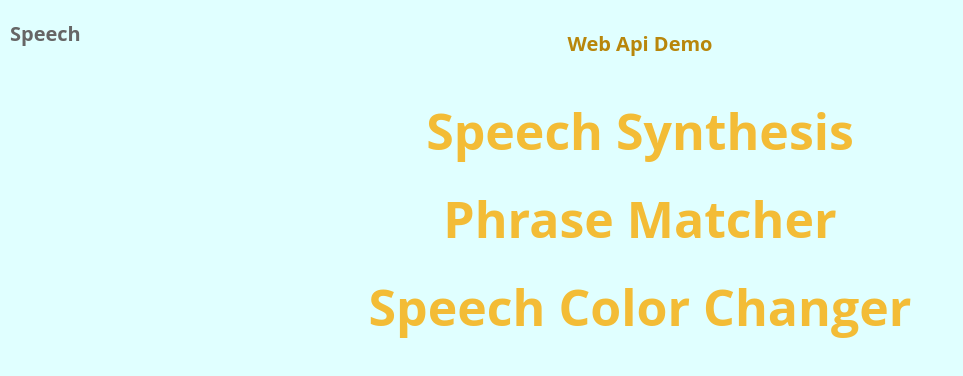
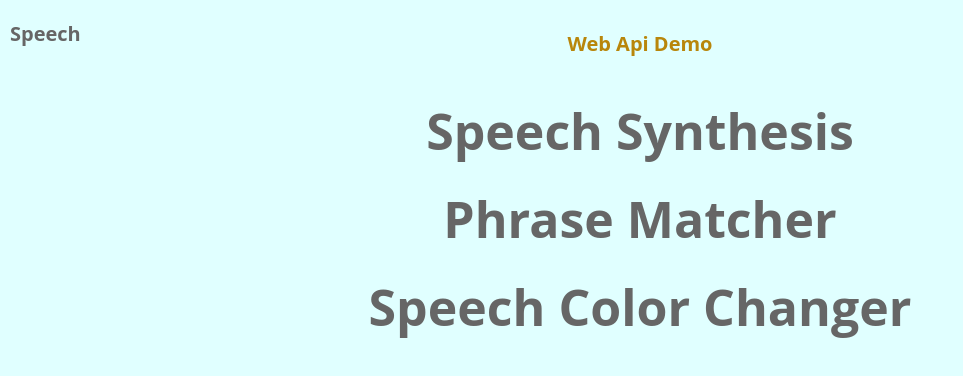
Before and after one commit to AV29/Web-APIs, a React app: page /speech in a window 1280 px wide. Shown: the top 376 px of the page, without its empty margins (0-963 px from the left). Built offline with nearby package versions, Linux system fonts and the light colour scheme.

Commit message:
added awesome styles

```diff
--- a/src/components/ContentList.jsx
+++ b/src/components/ContentList.jsx
@@ -1,5 +1,6 @@
 import React, {Component} from 'react';
 import {object, number} from 'prop-types';
+import classNames from 'classnames';
 import routesConfiguration from '../routing/routesConfiguration';
 
 const {speechMain, pageVisibility, dragAndDrop, media, dialog, faceDetection, networkInfo} = routesConfiguration;
@@ -22,7 +23,7 @@ class ContentList extends Component {
         {
           step > dragAndDrop.step &&
           <h1
-            className="sectionTitle"
+            className={classNames(['sectionTitle', `sectionTitle-${dragAndDrop.step}`])}
             onClick={() => this.redirect(dragAndDrop.path)}
           >
             {dragAndDrop.title}
@@ -31,7 +32,7 @@ class ContentList extends Component {
         {
           step > speechMain.step &&
           <h1
-            className="sectionTitle"
+            className={classNames(['sectionTitle', `sectionTitle-${speechMain.step}`])}
             onClick={() => this.redirect(speechMain.path)}
           >
             {speechMain.title}
@@ -40,7 +41,7 @@ class ContentList extends Component {
         {
           step > dialog.step &&
           <h1
-            className="sectionTitle"
+            className={classNames(['sectionTitle', `sectionTitle-${dialog.step}`])}
             onClick={() => this.redirect(dialog.path)}
           >
             {dialog.title}
@@ -49,7 +50,7 @@ class ContentList extends Component {
         {
           step > pageVisibility.step &&
           <h1
-            className="sectionTitle"
+            className={classNames(['sectionTitle', `sectionTitle-${pageVisibility.step}`])}
             onClick={() => this.redirect(pageVisibility.path)}
           >
             {pageVisibility.title}
@@ -59,7 +60,7 @@ class ContentList extends Component {
         {
           step > media.step &&
           <h1
-            className="sectionTitle"
+            className={classNames(['sectionTitle', `sectionTitle-${media.step}`])}
             onClick={() => this.redirect(media.path)}
           >
             {media.title}
@@ -69,7 +70,7 @@ class ContentList extends Component {
         {
           step > networkInfo.step &&
           <h1
-            className="sectionTitle"
+            className={classNames(['sectionTitle', `sectionTitle-${networkInfo.step}`])}
             onClick={() => this.redirect(networkInfo.path)}
           >
             {networkInfo.title}
@@ -78,7 +79,7 @@ class ContentList extends Component {
         {
           step > faceDetection.step &&
           <h1
-            className="sectionTitle"
+            className={classNames(['sectionTitle', `sectionTitle-${faceDetection.step}`])}
             onClick={() => this.redirect(faceDetection.path)}
           >
             {faceDetection.title}
--- a/src/styles/global.less
+++ b/src/styles/global.less
@@ -1,4 +1,13 @@
 @import '../styles/variables';
+
+.generate-section-titles(10);
+
+.generate-section-titles(@count, @i: 0) when (@i =< @count) {
+  .sectionTitle-@{i} {
+    color: spin(@app-section-title-base-color, (@i + 1) * 20);
+  }
+  .generate-section-titles(@count, (@i + 1));
+}
 
 button {
   border-radius: 5px;
@@ -17,7 +26,6 @@ button {
 .header, .sectionTitle {
   transition: @transition;
   cursor: pointer;
-  color: lighten(@app-header-color, 20%);
 }
 .header {
   width: 100%;
--- a/src/styles/variables.less
+++ b/src/styles/variables.less
@@ -11,3 +11,4 @@
 
 @app-color: lightcyan;
 @app-header-color: darkgoldenrod;
+@app-section-title-base-color: @app-header-color;
```
